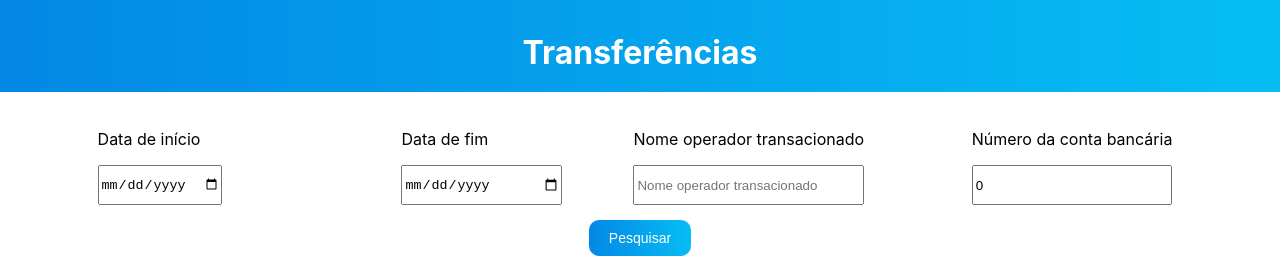
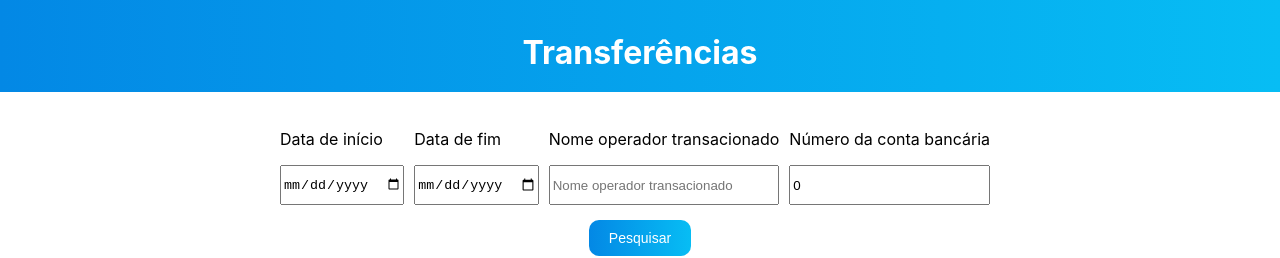
Before and after one commit to guiseixas/desafio-supera-react, a React (Create React App) app: page / in a window 1280 px wide. Shown: the top 258 px of the page. Built offline with nearby package versions, Linux system fonts and the light colour scheme; no server answers.

Commit message:
simple adjustments in table component

```diff
--- a/src/components/Tabela.css
+++ b/src/components/Tabela.css
@@ -13,7 +13,7 @@
 
 .Input {
   display: flex;
-  justify-content: space-evenly;
+  justify-content: center;
 }
 
 .Input div {
--- a/src/components/Tabela.tsx
+++ b/src/components/Tabela.tsx
@@ -95,10 +95,9 @@ function Tabela() {
             onChange={(event) => setDataInicio(event.target.value)}
           />
         </div>
-        <div className='buttonCenter'>
-          <p className='buttonCenter'>Data de fim</p>
+        <div>
+          <p>Data de fim</p>
           <input
-            className='buttonCenter'
             type="date"
             placeholder="Data de fim"
             value={dataFim}
```
